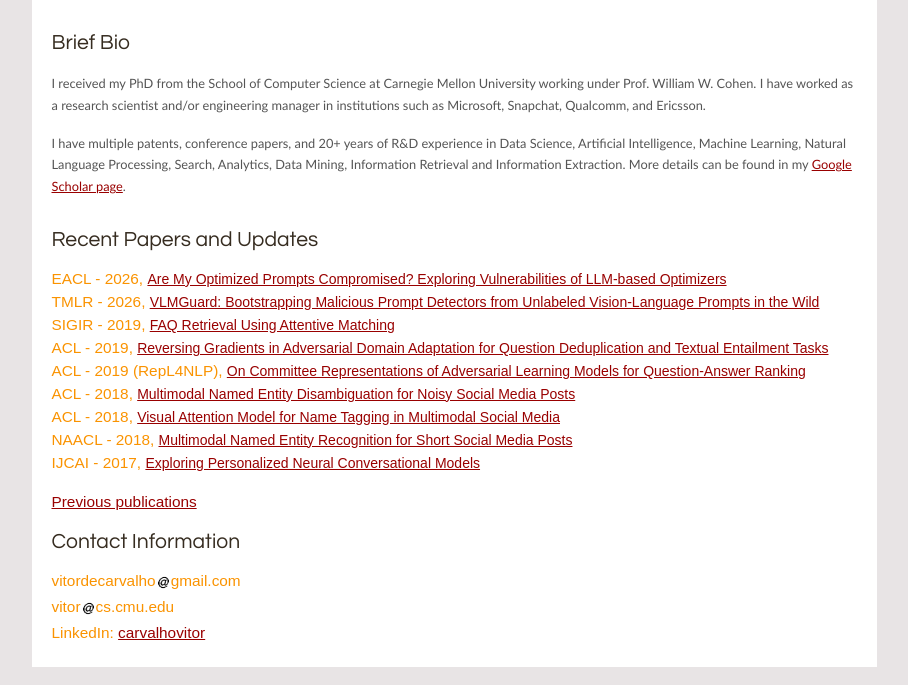
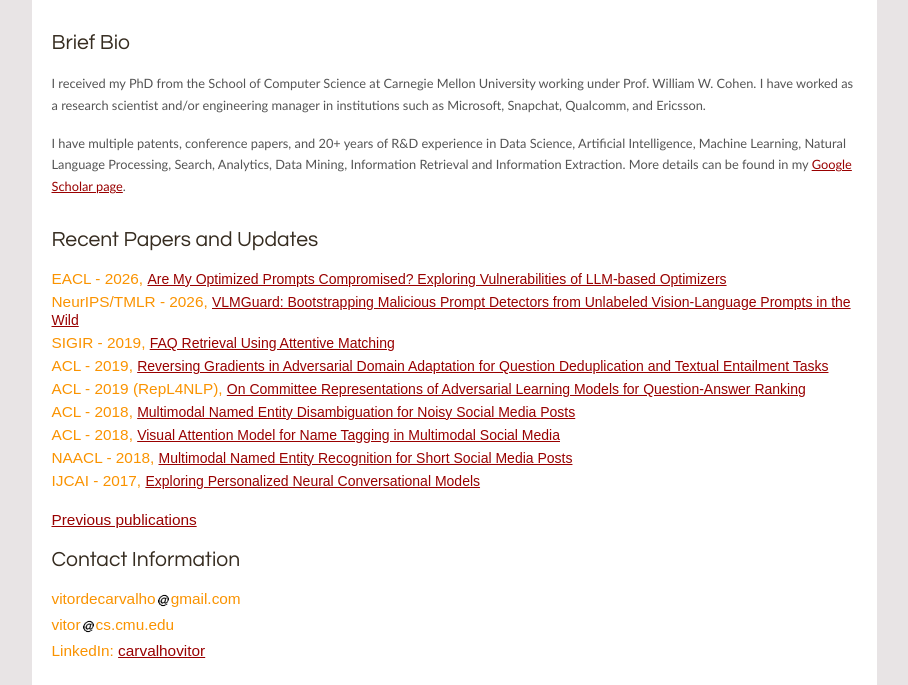
Before and after one commit to vitordecarvalho/vitordecarvalho.github.io, a plain HTML site: page index.html in a window 1280 px wide. Shown: the part 242-927 px from the top of the page, without its empty margins (186-1094 px from the left). Drawn offline with Linux system fonts and the light colour scheme.

Commit message:
adding NeurIPS

```diff
--- a/index.html
+++ b/index.html
@@ -58,7 +58,7 @@ Information Retrieval and Information Extraction. More details can be found in m
         <h1>Recent Papers and Updates</h1>
         <div>
           <h2> EACL - 2026, <a href="papers/eacl26_prompts.pdf" style="font-size: 14px;"> Are My Optimized Prompts Compromised? Exploring Vulnerabilities of LLM-based Optimizers </a></h2>
-          <h2> TMLR - 2026,  <a href="papers/tmlr-2026.pdf" style="font-size: 14px;"> VLMGuard: Bootstrapping Malicious Prompt Detectors from Unlabeled Vision-Language Prompts in the Wild </a></h2>
+          <h2> NeurIPS/TMLR - 2026,  <a href="papers/tmlr-2026.pdf" style="font-size: 14px;"> VLMGuard: Bootstrapping Malicious Prompt Detectors from Unlabeled Vision-Language Prompts in the Wild </a></h2>
           <h2> SIGIR - 2019, <a href="papers/sigir2019_faq.pdf" style="font-size: 14px;"> FAQ Retrieval Using Attentive Matching </a></h2>
           <h2> ACL - 2019, <a href="papers/acl2019_reverseGrad.pdf" style="font-size: 14px;"> Reversing Gradients in Adversarial Domain Adaptation for Question Deduplication and Textual Entailment Tasks </a></h2>
           <h2> ACL - 2019 (RepL4NLP), <a href="papers/acl2019_committee.pdf" style="font-size: 14px;"> On Committee Representations of Adversarial Learning Models for Question-Answer Ranking </a></h2>
```
Also changed, not shown: 1 other file.
